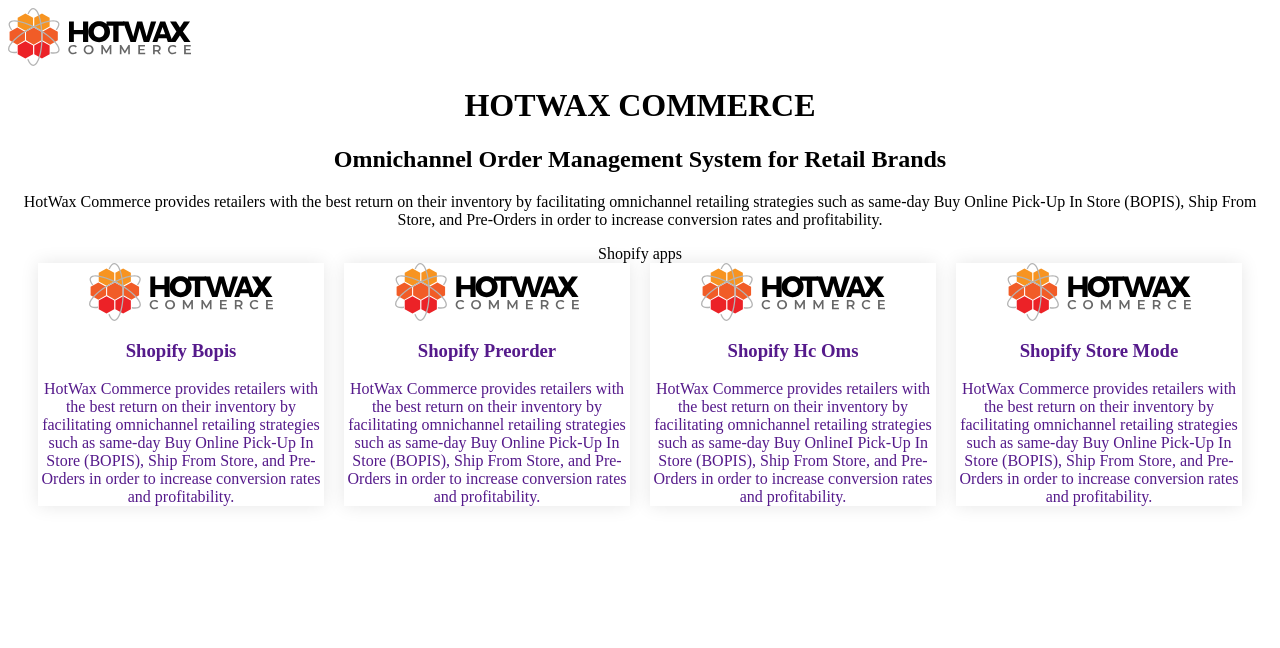
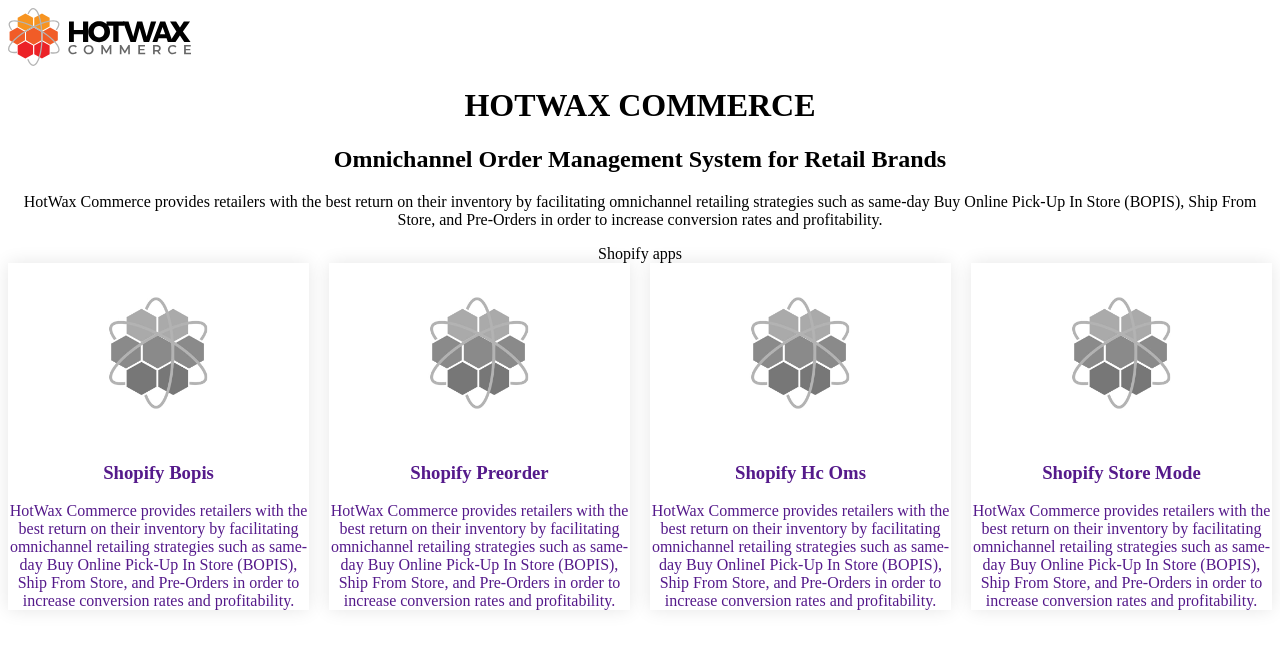
Before and after one commit to hotwax/omnichannelcto-site, a website: page pages/category.html in a window 1280 px wide. Drawn offline with Linux system fonts and the light colour scheme.

Commit message:
Improved styling and markup (#1xxujqt)

```diff
--- a/css/variables.css
+++ b/css/variables.css
@@ -5,6 +5,5 @@
     gap: 20px;
     text-align: center;
     box-sizing: border-box;
-    padding: 0px 30px;
   }
 }
--- a/pages/category.html
+++ b/pages/category.html
@@ -33,7 +33,7 @@
         <div class="app">
           <div>
             <!--TODO insert shopify bopis image-->
-            <img src="../img/HC Logo.svg" class="logo" />
+            <img src="../assets/AppsPlaceholder.jpg" class="app-image" />
           </div>
           <div>
             <h3>Shopify Bopis</h3>
@@ -53,7 +53,7 @@
 
           <div>
             <!--TODO insert shopify preorder image-->
-            <img src="../img/HC Logo.svg" class="logo" />
+            <img src="../assets/AppsPlaceholder.jpg" class="app-image" />
           </div>
           <div>
             <h3>Shopify Preorder</h3>
@@ -72,7 +72,7 @@
         <div class="app">
           <div>
             <!--TODO insert shopify hc oms image-->
-            <img src="../img/HC Logo.svg" class="logo" />
+            <img src="../assets/AppsPlaceholder.jpg" class="app-image" />
           </div>
           <div>
             <h3>Shopify Hc Oms</h3>
@@ -91,7 +91,7 @@
         <div class="app">
           <div>
             <!--TODO insert shopify store mode image-->
-            <img src="../img/HC Logo.svg" class="logo" />
+            <img src="../assets/AppsPlaceholder.jpg" class="app-image" />
           </div>
           <div>
             <h3>Shopify Store Mode</h3>
@@ -130,4 +130,8 @@
     box-shadow: 0px 0px 17px #0000001a;
   }
 
+  .app-image {
+    height: 180px;
+  }
+
 </style>
```
Also changed, not shown: assets/AppsPlaceholder.jpg (added).
